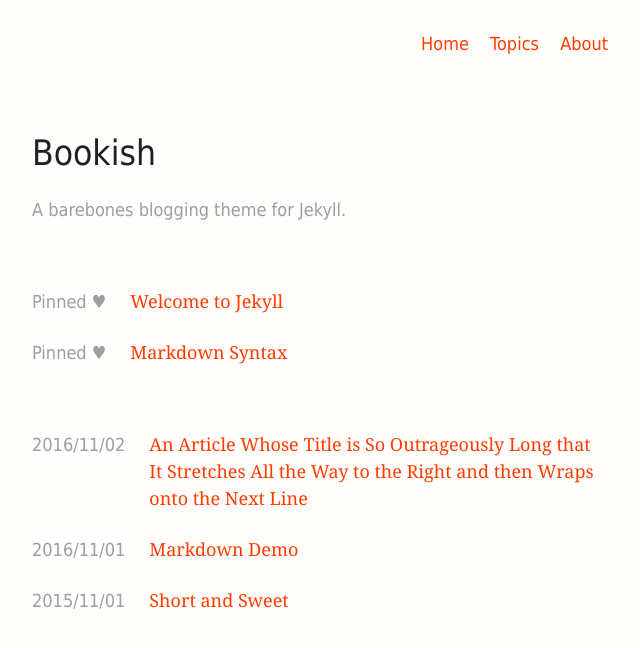
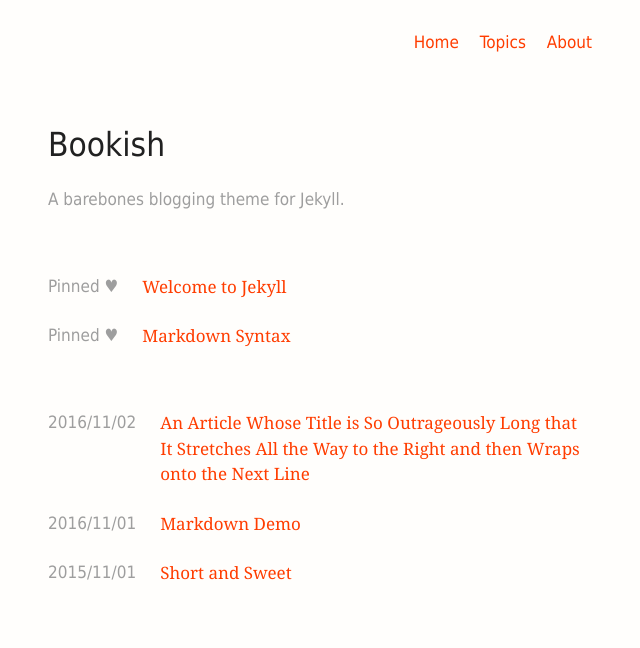
Before and after one commit to Awjin/bookish, a Jekyll site: the page built from index.md, in a window 1280 px wide. Shown: the top 648 px of the page, without its empty margins (320-960 px from the left). Built offline with Jekyll 4.4.1, drawn with Linux system fonts in a browser that asks for light colours.

Commit message:
Bump font-size back down to 17px

```diff
--- a/_layouts/home.html
+++ b/_layouts/home.html
@@ -12,9 +12,9 @@ layout: default
     {% endif %}
 </header>
 
-<section class="whitespace-below">
+<div class="whitespace-below">
     {{ content }}
-</section>
+</div>
 
 {% include pinned-posts.html %}
 {% include posts-by-date.html %}
--- a/_sass/type-reset/params/font-size.scss
+++ b/_sass/type-reset/params/font-size.scss
@@ -1,4 +1,4 @@
-$tr-font-size: 18px;
+$tr-font-size: 17px;
 $tr-font-size-small: $tr-font-size * 0.9;
 
 $tr-font-scale-base: 1.00;
```
